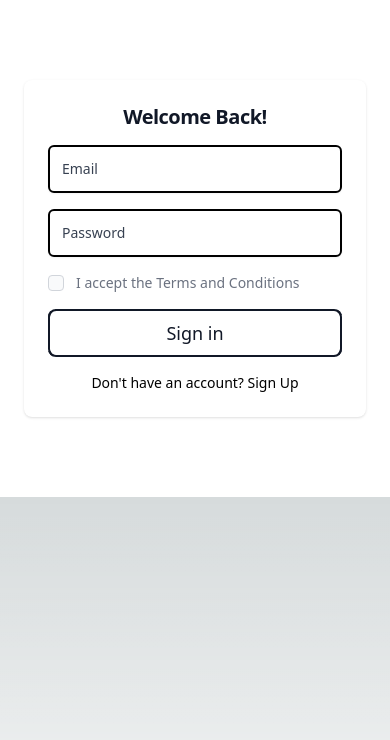
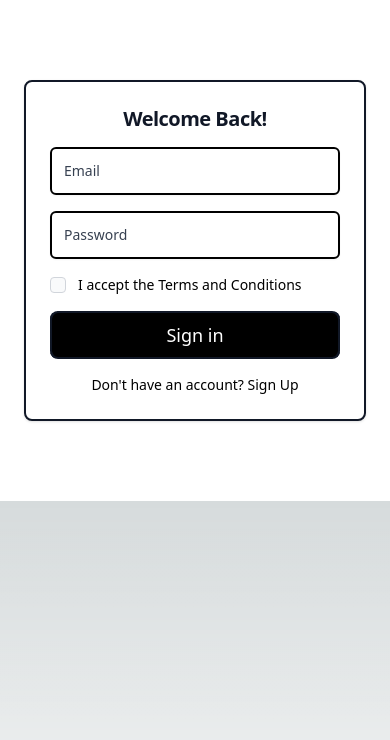
Before and after one commit to MISHAB404/eventro, a Next.js app: page /auth/signin in a window 390 px wide. Shown: the top 740 px of the page. Built offline with nearby package versions, Linux system fonts and the light colour scheme.

Commit message:
darkMode Updated

```diff
--- a/src/pages/auth/signin.tsx
+++ b/src/pages/auth/signin.tsx
@@ -33,13 +33,13 @@ export default function Home() {
 }
 `}</style>
       <section className="bg-white dark:bg-white">
-  <div className="flex flex-col items-center justify-center px-6 py-20 mx-auto md:h-screen lg:py-8">
+  <div className="flex flex-col items-center justify-center px-6 py-20 mx-auto md:h-screen lg:py-8 bg-white dark:bg-white">
       {/* <a href="#" className="flex font-sans items-center mb-6 text-2xl font-semibold text-dark dark:text-black">
           <img className="w-8 h-8 mr-2" src="../logo.png" alt="logo" />
           VectorCrop
       </a> */}
-      <div className="w-full bg-white rounded-lg shadow dark:border md:mt-0 dark:border-2 sm:max-w-md xl:p-0 dark:bg-white dark:border-gray-900">
-          <div className="p-6 space-y-4 md:space-y-6 sm:p-8">
+      <div className="w-full bg-white rounded-lg shadow border md:mt-0 border-2 sm:max-w-md xl:p-0 bg-white border-gray-900 dark:border md:mt-0 dark:border-2 sm:max-w-md xl:p-0 dark:bg-white dark:border-gray-900">
+          <div className="border-black p-6 space-y-4 md:space-y-6 sm:p-8">
               <h1 className="text-xl font-mabry font-bold leading-tight text-center tracking-tight text-gray-900 md:text-2xl dark:text-black">
                   Welcome Back!
               </h1>
@@ -68,16 +68,19 @@ export default function Home() {
 
                   <div className="flex items-start">
                       <div className="flex items-center h-5">
-                        <input id="terms" aria-describedby="terms" type="checkbox" className="w-4 h-4 border border-gray-300 rounded bg-gray-50 focus:ring-3 focus:ring-primary-300 dark:bg-gray-700 dark:border-gray-600 dark:focus:ring-primary-600 dark:ring-offset-gray-800" />
+                        <input id="terms" aria-describedby="terms" type="checkbox" className="w-4 h-4 border border-gray-300 rounded bg-gray-50 focus:ring-3 focus:ring-primary-300 dark:bg-gray-50 dark:border-gray-300 dark:focus:ring-primary-600 dark:ring-offset-gray-800" />
                       </div>
                       <div className="ml-3 text-sm">
-                        <label  className="font text-gray-500 dark:text-black">I accept the <a className="font-medium text-primary-600 hover:underline dark:text-primary-500" href="#">Terms and Conditions</a></label>
+                        <label  className="font text-black dark:text-black">I accept the <a className="font-medium text-primary-500 hover:underline dark:text-primary-500" href="#">Terms and Conditions</a></label>
                       </div>
                   </div>
 
 
 
-                  <a title="" className="group relative block h-full bg-white before:absolute before:inset-0 before:rounded-lg before:border-2 before:border-dashed before:border-gray-900 dark:bg-white dark:before:border-gray-700" href="/"><div className="hover:text-white hover:bg-blue-600 transition delay-100  rounded-lg border-2 border-gray-900 bg-white transition group-hover:-translate-x-2 group-hover:-translate-y-2 dark:border-gray-700 dark:bg-black"><div className="text-center p-2"><h3 className=" text-lg font-medium text-gray-900 dark:text-white">Sign in</h3></div></div></a>
+                  <a title="" className="group relative block h-full bg-white before:absolute before:inset-0 before:rounded-lg before:border-2 before:border-dashed before:border-gray-900 dark:bg-white dark:before:border-gray-700" href="/">
+                    <div className="hover:text-white hover:bg-blue-600 transition delay-100  rounded-lg border-2 border-gray-900 bg-black transition group-hover:-translate-x-2 group-hover:-translate-y-2 dark:border-gray-700 dark:bg-black">
+                      <div className="text-center p-2">
+                        <h3 className=" text-lg font-medium text-white dark:text-white">Sign in</h3></div></div></a>
 
                   <p className="text-sm font text-center text-black dark:text-black">
                       Don't have an account? <a href="/auth/signup"  className="font-medium text-primary-600 hover:underline dark:text-primary-500">Sign Up</a>
--- a/src/styles/Home.module.css
+++ b/src/styles/Home.module.css
@@ -1,8 +1,13 @@
+body {
+  color: rgb(var(--foreground-rgb));
+  background: linear-gradient( to bottom, white, rgb(var(--background-end-rgb)) ) rgb(var(--background-start-rgb));
+}
 .main {
   display: flex;
   flex-direction: column;
   justify-content: space-between;
   align-items: center;
+  background-color: white;
   padding: 6rem;
   min-height: 100vh;
 }
@@ -177,6 +182,7 @@
 @media (max-width: 700px) {
   .content {
     padding: 4rem;
+    background-color: white;
   }
 
   .grid {
--- a/src/styles/globals.css
+++ b/src/styles/globals.css
@@ -22,7 +22,7 @@
     transparent 360deg
   );
   --secondary-glow: radial-gradient(
-    rgba(255, 255, 255, 1),
+    rgb(255, 255, 255),
     rgba(255, 255, 255, 0)
   );
 
```
